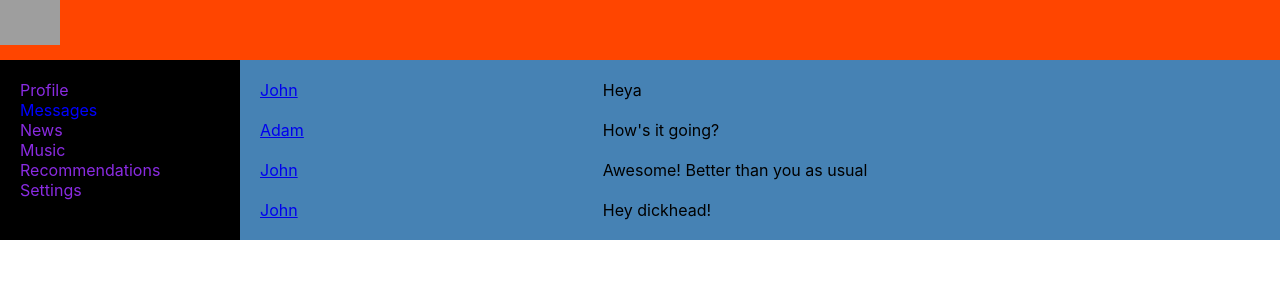
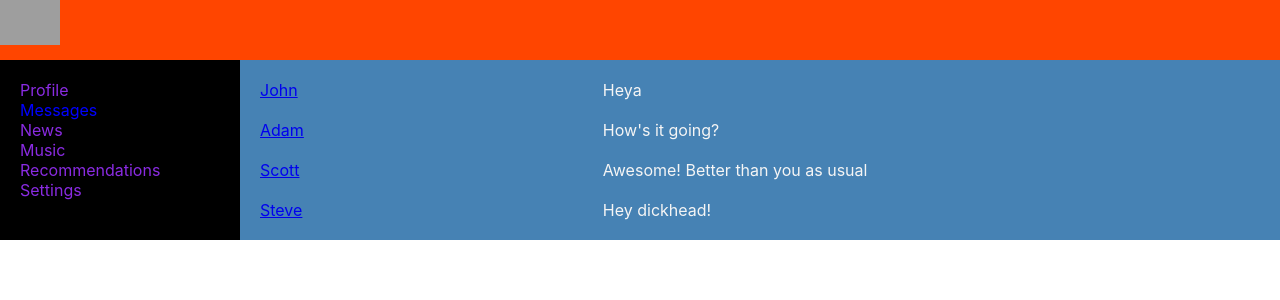
Before and after one commit to Amelit-Q/learning_react_1, a React (Create React App) app: page /messages in a window 1280 px wide. Shown: the top 300 px of the page. Built offline with nearby package versions, Linux system fonts and the light colour scheme; grey boxes are pictures that could not be loaded.

Commit message:
That's was rough to be honest I never thought that one simple thing may kill lot of time. Added map method to conversationData, messagesData, postsData in Dialogues.js and MyPosts.js.

```diff
--- a/src/components/Dialogues/Dialogues.js
+++ b/src/components/Dialogues/Dialogues.js
@@ -16,11 +16,11 @@ const Message = (props) => {
 
 const Dialogues = (props) => {
 
-    let dialoguesData = [
+    let conversationData = [
         {id: 1, name: "John"},
         {id: 2, name: "Adam"},
-        {id: 3, name: "John"},
-        {id: 4, name: "John"},
+        {id: 3, name: "Scott"},
+        {id: 4, name: "Steve"},
     ];
 
     let messagesData = [
@@ -30,20 +30,19 @@ const Dialogues = (props) => {
         {id: 4, message: "Hey dickhead!"},
     ];
 
+    let dialoguesElements = conversationData
+        .map(c => <ConversationItem name={c.name} id={c.id}/> );
+
+    let messagesElements = messagesData.map(m => <Message text={m.message}/>)
+
     return (
         <div className={classes.dialogues}>
             <div className={classes.dialoguesItems}>
-                <ConversationItem name={dialoguesData[0].name} id={dialoguesData[0].id}/>
-                <ConversationItem name={dialoguesData[1].name} id={dialoguesData[1].id}/>
-                <ConversationItem name={dialoguesData[2].name} id={dialoguesData[2].id}/>
-                <ConversationItem name={dialoguesData[3].name} id={dialoguesData[3].id}/>
+                {dialoguesElements}
 
             </div>
             <div className={classes.messages}>
-                <Message text={messagesData[0].message}/>
-                <Message text={messagesData[1].message}/>
-                <Message text={messagesData[2].message}/>
-                <Message text={messagesData[3].message}/>
+                {messagesElements}
             </div>
         </div>
     )
--- a/src/components/Dialogues/Dialogues.module.css
+++ b/src/components/Dialogues/Dialogues.module.css
@@ -16,5 +16,6 @@
 }
 
 .messages {
+    color: whitesmoke;
     padding: 10px;
 }
--- a/src/components/Profile/MyPosts/MyPosts.js
+++ b/src/components/Profile/MyPosts/MyPosts.js
@@ -12,6 +12,9 @@ const MyPosts = () => {
         {id: 4, post: "Hey dickhead!", likesCount: 322},
     ];
 
+    let postElements = postsData
+        .map(p => <Post message={p.post} likesCount={p.likesCount}/>);
+
     return (
         <div className={classes.postsBlock}>
             <h2>My posts</h2>
@@ -25,10 +28,7 @@ const MyPosts = () => {
 
             </div>
             <div className={classes.posts}>
-                <Post message={postsData[0].post} likesCount={postsData[0].likesCount}/>
-                <Post message={postsData[1].post} likesCount={postsData[1].likesCount}/>
-                <Post message={postsData[2].post} likesCount={postsData[2].likesCount}/>
-                <Post message={postsData[3].post} likesCount={postsData[3].likesCount}/>
+                {postElements};
             </div>
 
         </div>
```
